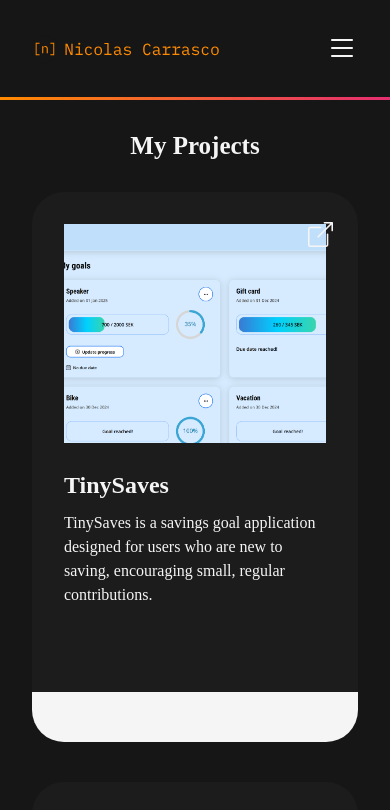
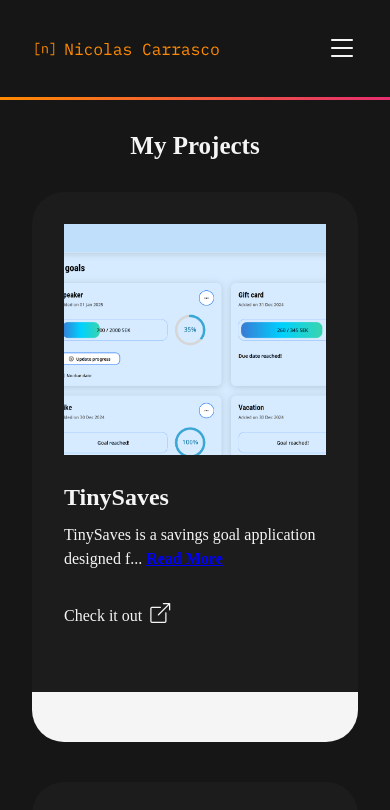
Before and after one commit to Niccar95/Portfolio-React, a React (Vite) app: page /projects in a window 390 px wide. Shown: the top 810 px of the page. Built offline with nearby package versions, Linux system fonts and the light colour scheme; some icons are missing; a web font is replaced by a local one.

Commit message:
working on truncating project descriptions on mobile

```diff
--- a/src/components/ProjectList.tsx
+++ b/src/components/ProjectList.tsx
@@ -1,6 +1,7 @@
 import { Project } from "../models/Project";
 import { motion } from "motion/react";
 import "bootstrap-icons/font/bootstrap-icons.css";
+import { useState } from "react";
 interface IProjects {
   projects: Project[];
 }
@@ -10,23 +11,50 @@
     window.open(url, "_blank");
   };
 
+  const [isExpanded, setIsExpanded] = useState(false);
+
   return (
     <>
       {projects.map((project) => {
         return (
           <motion.article
-            onClick={() => project.url && seeProject(project.url)}
             className="projectCard"
             key={project.id}
             whileHover={{ scale: 1.05 }}
           >
-            <i className="bi bi-box-arrow-up-right"></i>
+            {/* <i className="bi bi-box-arrow-up-right"></i> */}
             <div className="projectImageContainer">
-              <img src={project.image} className="projectImage"></img>
+              <img
+                src={project.image}
+                className="projectImage"
+                onClick={() => project.url && seeProject(project.url)}
+              ></img>
             </div>
             <div className="descriptionContainer">
               <h2>{project.title}</h2>
-              <p>{project.description}</p>
+              {/* <p>{project.description}</p> */}
+
+              <p>
+                {isExpanded
+                  ? project.description
+                  : project.description.slice(0, 50) + "... "}
+                <span
+                  onClick={() => setIsExpanded(!isExpanded)}
+                  style={{
+                    color: "blue",
+                    cursor: "pointer",
+                    fontWeight: "bold",
+                    textDecoration: "underline",
+                  }}
+                >
+                  {isExpanded ? "Read Less" : "Read More"}
+                </span>
+              </p>
+
+              <a className="projectLink" href={project.url} target="_blank">
+                Check it out
+                <i className="bi bi-box-arrow-up-right"></i>
+              </a>
             </div>
             <section className="stackContainer">
               {project.stacks.map((stack, index) => (
--- a/src/styles/_cards.scss
+++ b/src/styles/_cards.scss
@@ -24,19 +24,14 @@
         background-color: #212121;
     }
 
- .bi-box-arrow-up-right {
-    font-size: 25px;
-    position: absolute;
-    top: 25px;
-    right: 25px;
-   }
+
 
     .projectImageContainer {
         width: 100%;
         height: 50%;
 
         @include desktop() {
-            height: 70%;
+            height: 80%;
             width: 50%;
         }
 
@@ -53,18 +48,29 @@
         display: flex;
         flex-direction: column;
         gap: 0.5rem;
-        min-height: 50%;
+        height: 50%;
 
         @include desktop() {
             width: 50%;
-            min-height: 70%;
+            height: 100%;
         }
 
         .projectLink {
+            margin-top: 20px;
+
+        @include desktop() {
+            align-self: center;
             position: absolute;
-            bottom: 0;
-            right: 1rem;
+            bottom: 40px;
         }
+
+
+            .bi-box-arrow-up-right {
+                font-size: 20px;
+                margin-left: 8px;
+            }
+        }
+
     }
     .stackContainer {
         position: absolute;
@@ -78,9 +84,7 @@
         left: 0;
         z-index: 2;
        }
-}
-
-
+    }
 
 .skillsCard {
     width: 100%;
```
